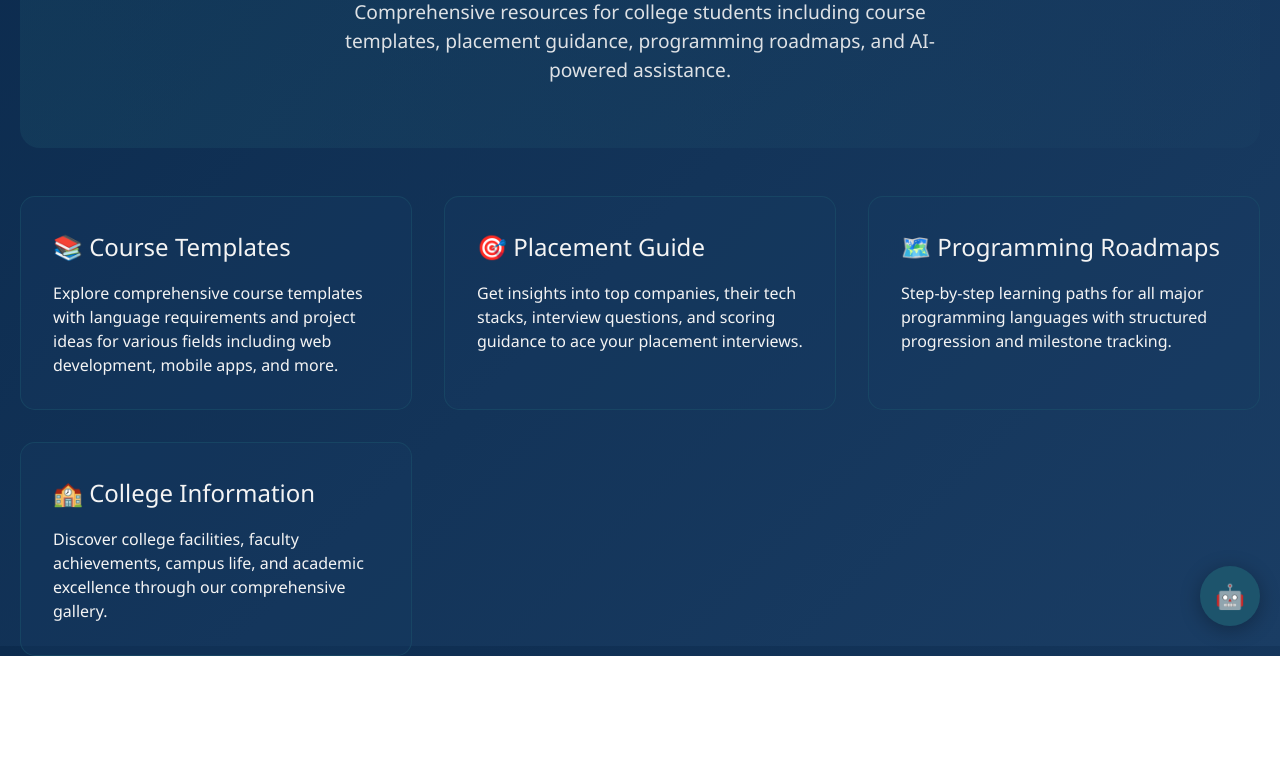
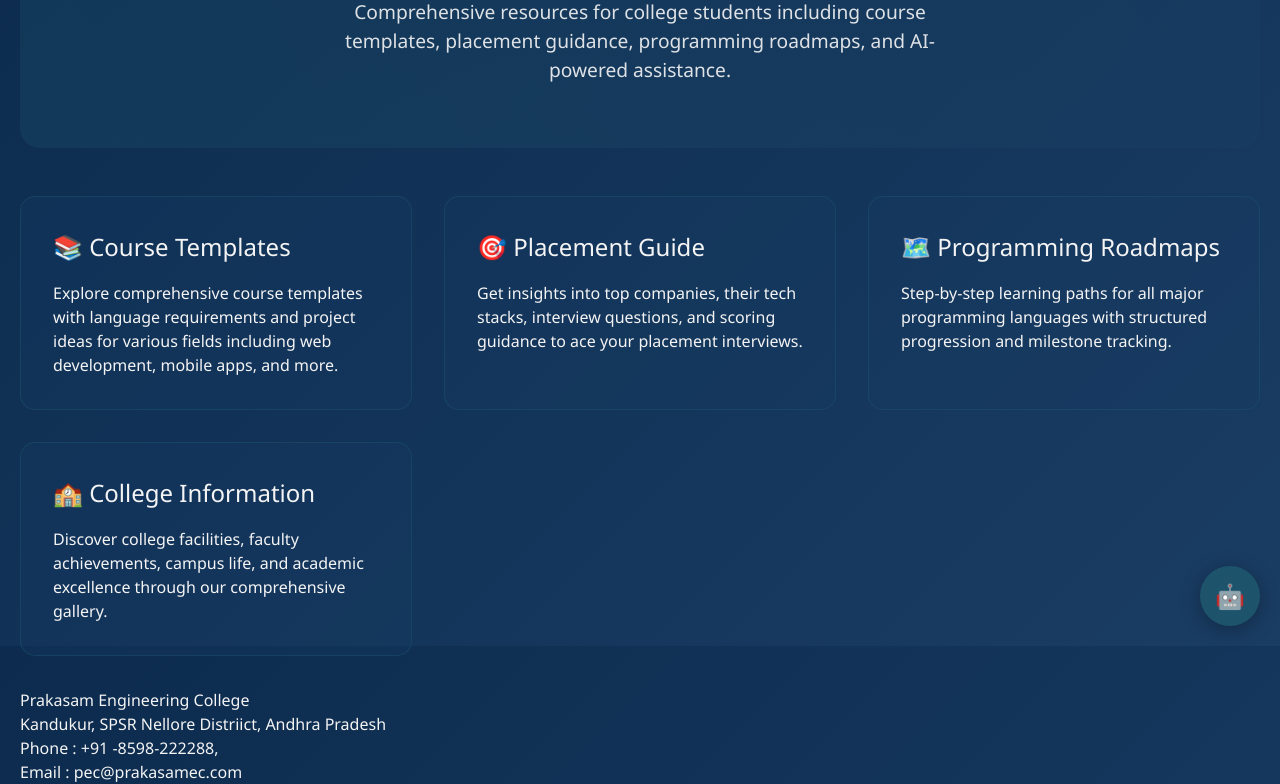
Before and after one commit to vasantheeyadav/Adhyaya, a plain HTML site: page index.html in a window 1280 px wide. Shown: the part 154-938 px from the top of the page. Before the commit the page ends 810 px from the top, so only its background shows below. Drawn offline with nearby package versions, Linux system fonts and the light colour scheme.

Commit message:
Add files via upload

```diff
--- a/index.html
+++ b/index.html
@@ -658,6 +658,19 @@
     </div>
    </div>
   </div>
+  <footer id="Contact">
+    <div class="container" style="position: relative;">
+        <div class="footer-content">
+            <h3>Prakasam Engineering College</h3>
+            <p>Kandukur, SPSR Nellore Distriict, Andhra Pradesh</p>
+            <P>Phone : +91 -8598-222288,</P>
+            <p>Email : pec@prakasamec.com</p>
+            </div>
+
+
+
+        </div>
+    </footer>
   <script>
         // Configuration object for editable content
         const defaultConfig = {
@@ -1215,4 +1228,5 @@
     </script>
  <script>(function(){function c(){var b=a.contentDocument||a.contentWindow.document;if(b){var d=b.createElement('script');d.innerHTML="window.__CF$cv$params={r:'99827ff28149c795',t:'MTc2MjA3NDYzNy4wMDAwMDA='};var a=document.createElement('script');a.nonce='';a.src='/cdn-cgi/challenge-platform/scripts/jsd/main.js';document.getElementsByTagName('head')[0].appendChild(a);";b.getElementsByTagName('head')[0].appendChild(d)}}if(document.body){var a=document.createElement('iframe');a.height=1;a.width=1;a.style.position='absolute';a.style.top=0;a.style.left=0;a.style.border='none';a.style.visibility='hidden';document.body.appendChild(a);if('loading'!==document.readyState)c();else if(window.addEventListener)document.addEventListener('DOMContentLoaded',c);else{var e=document.onreadystatechange||function(){};document.onreadystatechange=function(b){e(b);'loading'!==document.readyState&&(document.onreadystatechange=e,c())}}}})();</script>
  </body>
+
 </html>
```
